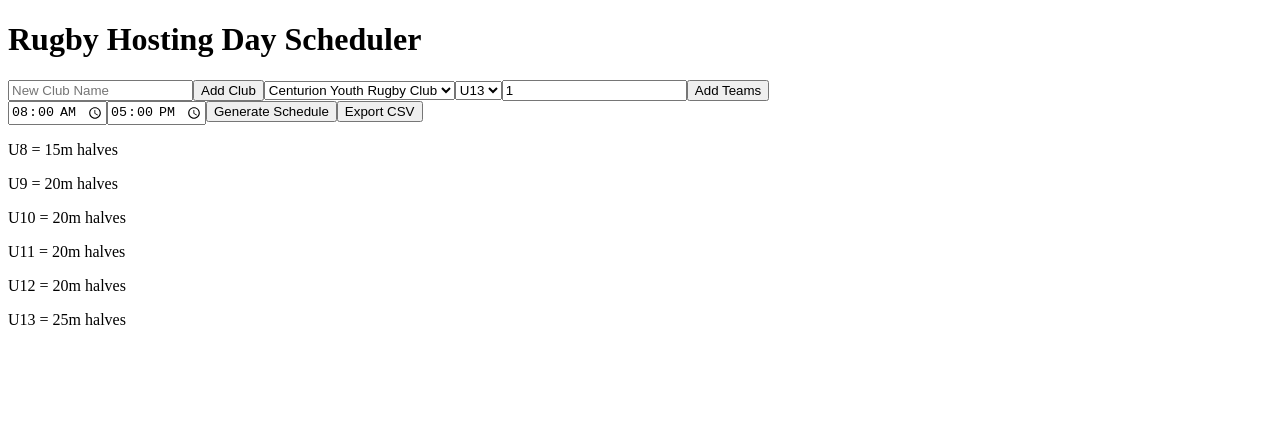
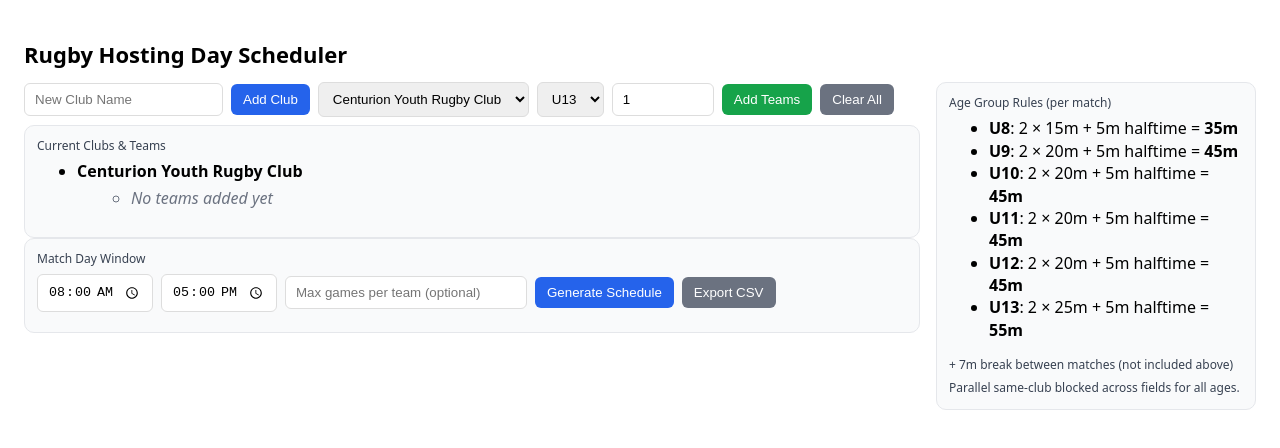
Before and after one commit to Nielman/Rugby-Scheduler, a Next.js app: page / in a window 1280 px wide. Shown: the top 448 px of the page. Built offline with nearby package versions, Linux system fonts and the light colour scheme.

Commit message:
Add files via upload

```diff
--- /dev/null
+++ b/pages/_app.js
@@ -0,0 +1,3 @@
+export default function App({ Component, pageProps }) {
+  return <Component {...pageProps} />;
+}
--- a/pages/index.js
+++ b/pages/index.js
@@ -1,30 +1,32 @@
+import React, { useState } from "react";
+import { addMinutes, format } from "date-fns";
 
-// Full working app directly embedded in index.js
-import React, { useState } from "react";
-import { format, addMinutes } from "date-fns";
-import { Button } from "../components/ui/button";
-import { Input } from "../components/ui/input";
-import { Card, CardContent } from "../components/ui/card";
+const AGE_RULES = {
+  U8: { halves: 2, halfDuration: 15, halftime: 5 },
+  U9: { halves: 2, halfDuration: 20, halftime: 5 },
+  U10: { halves: 2, halfDuration: 20, halftime: 5 },
+  U11: { halves: 2, halfDuration: 20, halftime: 5 },
+  U12: { halves: 2, halfDuration: 20, halftime: 5 },
+  U13: { halves: 2, halfDuration: 25, halftime: 5 }
+};
+const AGE_GROUPS = Object.keys(AGE_RULES);
+const FIELDS = ["Field A", "Field B"];
+const BETWEEN_MATCHES_BREAK = 7;
 
-const AGE_GROUPS = ["U8", "U9", "U10", "U11", "U12", "U13"];
-const AGE_COLORS = {
-  U8: "bg-green-100",
-  U9: "bg-yellow-100",
-  U10: "bg-blue-100",
-  U11: "bg-purple-100",
-  U12: "bg-pink-100",
-  U13: "bg-red-100",
+const s = {
+  page: { padding: 16, fontFamily: "system-ui, Arial, sans-serif", lineHeight: 1.4 },
+  h1: { fontSize: 22, fontWeight: 700, marginBottom: 12 },
+  row: { display: "flex", gap: 8, flexWrap: "wrap", alignItems: "center", marginBottom: 8 },
+  input: { border: "1px solid #ddd", borderRadius: 6, padding: "8px 10px" },
+  select: { border: "1px solid #ddd", borderRadius: 6, padding: "8px 10px" },
+  btn: { background: "#2563eb", color: "#fff", border: 0, borderRadius: 6, padding: "8px 12px", cursor: "pointer" },
+  btnGreen: { background: "#16a34a", color: "#fff", border: 0, borderRadius: 6, padding: "8px 12px", cursor: "pointer" },
+  btnGray: { background: "#6b7280", color: "#fff", border: 0, borderRadius: 6, padding: "8px 12px", cursor: "pointer" },
+  colWrap: { display: "grid", gridTemplateColumns: "1fr 320px", gap: 16, alignItems: "start" },
+  card: { border: "1px solid #e5e7eb", borderRadius: 10, padding: 12, background: "#f9fafb" },
+  label: { fontSize: 12, color: "#374151" },
+  success: { color: "#16a34a", fontWeight: 600, marginTop: 4, marginBottom: 6 }
 };
-const AGE_RULES = {
-  U8: { halves: 2, halfDuration: 15, break: 5 },
-  U9: { halves: 2, halfDuration: 20, break: 5 },
-  U10: { halves: 2, halfDuration: 20, break: 5 },
-  U11: { halves: 2, halfDuration: 20, break: 5 },
-  U12: { halves: 2, halfDuration: 20, break: 5 },
-  U13: { halves: 2, halfDuration: 25, break: 5 },
-};
-const FIELD_NAMES = ["Field A", "Field B"];
-const BETWEEN_MATCHES_BREAK = 7;
 
 export default function Home() {
   const [clubs, setClubs] = useState([{ name: "Centurion Youth Rugby Club", teams: {} }]);
@@ -35,53 +37,60 @@ export default function Home() {
   const [startTime, setStartTime] = useState("08:00");
   const [endTime, setEndTime] = useState("17:00");
   const [schedule, setSchedule] = useState([]);
+  const [message, setMessage] = useState("");
+  const [maxGamesCap, setMaxGamesCap] = useState("");
+
+  const matchDuration = (age) => {
+    const r = AGE_RULES[age];
+    return r.halves * r.halfDuration + r.halftime;
+  };
 
   const addClub = () => {
-const addTeamToClub = () => {
-    if (!selectedClub || teamCount <= 0) return;
-    const updated = clubs.map((club) => {
-      if (club.name === selectedClub) {
-        const newTeams = { ...club.teams };
-        newTeams[selectedAgeGroup] = (newTeams[selectedAgeGroup] || 0) + teamCount;
-        return { ...club, teams: newTeams };
-      }
-      return club;
-    });
-    setClubs([...updated]);
-  };
-    if (!newClubName.trim() || clubs.find((c) => c.name === newClubName)) return;
-    const newClubs = [...clubs, { name: newClubName, teams: {} }];
-    setClubs(newClubs);
-    setSelectedClub(newClubName);
+    const name = newClubName.trim();
+    if (!name || clubs.some((c) => c.name.toLowerCase() === name.toLowerCase())) return;
+    setClubs((prev) => [...prev, { name, teams: {} }]);
+    setSelectedClub(name);
     setNewClubName("");
   };
 
   const addTeamToClub = () => {
     if (!selectedClub || teamCount <= 0) return;
-    const updated = clubs.map((club) => {
-      if (club.name === selectedClub) {
-        const newTeams = { ...club.teams };
-        newTeams[selectedAgeGroup] = (newTeams[selectedAgeGroup] || 0) + teamCount;
-        return { ...club, teams: newTeams };
-      }
-      return club;
-    });
-    setClubs([...updated]);
+    setClubs((prev) =>
+      prev.map((c) => {
+        if (c.name !== selectedClub) return c;
+        const nt = { ...(c.teams || {}) };
+        nt[selectedAgeGroup] = (nt[selectedAgeGroup] || 0) + Number(teamCount);
+        return { ...c, teams: nt };
+      })
+    );
+    setMessage(`${teamCount} ${selectedAgeGroup} team(s) added to ${selectedClub}`);
+    setTimeout(() => setMessage(""), 2500);
   };
 
-  const getMatchDuration = (age) => {
-    const rule = AGE_RULES[age];
-    return rule.halves * rule.halfDuration + rule.break;
+  const removeClub = (clubName) => {
+    setClubs((prev) => prev.filter((c) => c.name !== clubName));
+    if (selectedClub === clubName) setSelectedClub("Centurion Youth Rugby Club");
   };
 
-  const generateSchedule = () => {
+  const removeAgeFromClub = (clubName, age) => {
+    setClubs((prev) =>
+      prev.map((c) => {
+        if (c.name !== clubName) return c;
+        const nt = { ...(c.teams || {}) };
+        delete nt[age];
+        return { ...c, teams: nt };
+      })
+    );
+  };
+
+  const buildMatches = () => {
     const matches = [];
     AGE_GROUPS.forEach((age) => {
       const allTeams = [];
       clubs.forEach((club) => {
-        const count = club.teams[age] || 0;
+        const count = Number(club.teams?.[age] || 0);
         for (let i = 0; i < count; i++) {
-          allTeams.push({ name: club.name + " " + age + " #" + (i + 1), club: club.name, age });
+          allTeams.push({ name: `${club.name} ${age} #${i + 1}`, club: club.name, age });
         }
       });
       for (let i = 0; i < allTeams.length; i++) {
@@ -91,47 +100,72 @@ const addTeamToClub = () => {
               age,
               teamA: allTeams[i],
               teamB: allTeams[j],
-              duration: getMatchDuration(age),
+              duration: matchDuration(age)
             });
           }
         }
       }
     });
+    for (let i = matches.length - 1; i > 0; i--) {
+      const k = Math.floor(Math.random() * (i + 1));
+      [matches[i], matches[k]] = [matches[k], matches[i]];
+    }
+    return matches;
+  };
 
-    const shuffled = matches.sort(() => Math.random() - 0.5);
-    const start = new Date("1970-01-01T" + startTime + ":00");
-    const end = new Date("1970-01-01T" + endTime + ":00");
-    const fieldTimes = FIELD_NAMES.map(() => new Date(start));
-    const scheduled = [];
+  const generateSchedule = () => {
+    const matches = buildMatches();
+    const dayStart = new Date(`1970-01-01T${startTime}:00`);
+    const dayEnd = new Date(`1970-01-01T${endTime}:00`);
+    const fieldTimes = { "Field A": new Date(dayStart), "Field B": new Date(dayStart) };
+    const fieldCounts = { "Field A": 0, "Field B": 0 };
+    const gamesByTeam = {};
+    const maxCap = Number(maxGamesCap) > 0 ? Number(maxGamesCap) : Infinity;
 
-    for (const match of shuffled) {
-      for (let f = 0; f < FIELD_NAMES.length; f++) {
-        const ft = fieldTimes[f];
-        const conflict = scheduled.some((m) =>
-          m.age === match.age &&
-          m.age === "U13" &&
-          (m.teamA.club === match.teamA.club || m.teamB.club === match.teamA.club) &&
-          format(m.startTime, "HH:mm") === format(ft, "HH:mm")
+    const out = [];
+
+    const hasParallelSameClub = (candidateStart, age, clubsToCheck) =>
+      out.some(
+        (x) =>
+          x.age === age &&
+          format(x.startTime, "HH:mm") === format(candidateStart, "HH:mm") &&
+          (clubsToCheck.includes(x.teamA.club) || clubsToCheck.includes(x.teamB.club))
       );
 
-        const matchEnd = addMinutes(ft, match.duration);
-        if (!conflict && matchEnd <= end) {
-          scheduled.push({
-            ...match,
-            field: FIELD_NAMES[f],
-            startTime: new Date(ft),
-            endTime: matchEnd,
+    for (const m of matches) {
+      const tA = m.teamA.name;
+      const tB = m.teamB.name;
+      if ((gamesByTeam[tA] || 0) >= maxCap || (gamesByTeam[tB] || 0) >= maxCap) continue;
+
+      const candidates = FIELDS.map((f) => {
+        const start = new Date(fieldTimes[f]);
+        const end = addMinutes(start, m.duration);
+        const parallelConflict = hasParallelSameClub(start, m.age, [m.teamA.club, m.teamB.club]);
+        const fits = end <= dayEnd && !parallelConflict;
+        return { field: f, start, end, fits };
       });
-          fieldTimes[f] = addMinutes(matchEnd, 7);
-          break;
-        }
-      }
+
+      const valid = candidates.filter((c) => c.fits);
+      if (!valid.length) continue;
+
+      valid.sort((a, b) => {
+        if (a.end.getTime() !== b.end.getTime()) return a.end - b.end;
+        return fieldCounts[a.field] - fieldCounts[b.field];
+      });
+
+      const chosen = valid[0];
+      out.push({ ...m, field: chosen.field, startTime: chosen.start, endTime: chosen.end });
+      gamesByTeam[tA] = (gamesByTeam[tA] || 0) + 1;
+      gamesByTeam[tB] = (gamesByTeam[tB] || 0) + 1;
+      fieldTimes[chosen.field] = addMinutes(chosen.end, BETWEEN_MATCHES_BREAK);
+      fieldCounts[chosen.field] += 1;
     }
 
-    setSchedule(scheduled);
+    setSchedule(out);
   };
 
   const exportCSV = () => {
+    if (!schedule.length) return;
     const headers = ["Field", "Age Group", "Start Time", "End Time", "Team A", "Team B"];
     const rows = schedule.map((m) => [
       m.field,
@@ -139,60 +173,173 @@ const addTeamToClub = () => {
       format(m.startTime, "HH:mm"),
       format(m.endTime, "HH:mm"),
       m.teamA.name,
-      m.teamB.name,
+      m.teamB.name
     ]);
     const csv = [headers, ...rows].map((r) => r.join(",")).join("\n");
-    const blob = new Blob([csv], { type: "text/csv;charset=utf-8;" });
+    const blob = new Blob([csv], { type: "text/csv;charset=utf-8" });
     const url = URL.createObjectURL(blob);
-    const link = document.createElement("a");
-    link.setAttribute("href", url);
-    link.setAttribute("download", "match_schedule.csv");
-    link.click();
+    const a = document.createElement("a");
+    a.href = url;
+    a.download = "match_schedule.csv";
+    a.click();
+  };
+
+  const clearAll = () => {
+    setClubs([{ name: "Centurion Youth Rugby Club", teams: {} }]);
+    setSelectedClub("Centurion Youth Rugby Club");
+    setSchedule([]);
+    setMessage("");
+    setMaxGamesCap("");
   };
 
   return (
-    <div className="p-6 space-y-6">
-      <h1 className="text-2xl font-bold">Rugby Hosting Day Scheduler</h1>
+    <div style={s.page}>
+      <h1 style={s.h1}>Rugby Hosting Day Scheduler</h1>
+      {message ? <div style={s.success}>✅ {message}</div> : null}
 
-      <div className="flex gap-2 flex-wrap">
-        <Input placeholder="New Club Name" value={newClubName} onChange={(e) => setNewClubName(e.target.value)} />
-        <Button onClick={addClub}>Add Club</Button>
-        <select className="border p-2 rounded-xl" value={selectedClub} onChange={(e) => setSelectedClub(e.target.value)}>
-          {clubs.map((c) => <option key={c.name}>{c.name}</option>)}
+      <div style={s.colWrap}>
+        <div>
+          <div style={s.row}>
+            <input
+              placeholder="New Club Name"
+              value={newClubName}
+              onChange={(e) => setNewClubName(e.target.value)}
+              style={s.input}
+            />
+            <button onClick={addClub} style={s.btn}>Add Club</button>
+
+            <select value={selectedClub} onChange={(e) => setSelectedClub(e.target.value)} style={s.select}>
+              {clubs.map((c) => (
+                <option key={c.name}>{c.name}</option>
+              ))}
             </select>
-        <select className="border p-2 rounded-xl" value={selectedAgeGroup} onChange={(e) => setSelectedAgeGroup(e.target.value)}>
-          {AGE_GROUPS.map((a) => <option key={a}>{a}</option>)}
+
+            <select value={selectedAgeGroup} onChange={(e) => setSelectedAgeGroup(e.target.value)} style={s.select}>
+              {AGE_GROUPS.map((a) => (
+                <option key={a}>{a}</option>
+              ))}
             </select>
-        <Input type="number" min="1" className="w-20" value={teamCount} onChange={(e) => setTeamCount(+e.target.value)} />
-        <Button onClick={addTeamToClub}>Add Teams</Button>
+
+            <input
+              type="number"
+              min="1"
+              value={teamCount}
+              onChange={(e) => setTeamCount(Number(e.target.value))}
+              style={{ ...s.input, width: 80 }}
+            />
+            <button onClick={addTeamToClub} style={s.btnGreen}>Add Teams</button>
+            <button onClick={clearAll} style={s.btnGray}>Clear All</button>
           </div>
 
-      <div className="flex gap-4">
-        <Input type="time" value={startTime} onChange={(e) => setStartTime(e.target.value)} />
-        <Input type="time" value={endTime} onChange={(e) => setEndTime(e.target.value)} />
-        <Button onClick={generateSchedule}>Generate Schedule</Button>
-        <Button onClick={exportCSV}>Export CSV</Button>
+          <div style={s.card}>
+            <div style={s.label}>Current Clubs & Teams</div>
+            <ul style={{ marginTop: 6 }}>
+              {clubs.map((club) => (
+                <li key={club.name} style={{ marginTop: 6 }}>
+                  <b>{club.name}</b>{" "}
+                  {club.name !== "Centurion Youth Rugby Club" && (
+                    <button
+                      onClick={() => removeClub(club.name)}
+                      style={{ ...s.btnGray, padding: "2px 8px", marginLeft: 6 }}
+                      title="Remove club"
+                    >
+                      Remove Club
+                    </button>
+                  )}
+                  <ul style={{ marginTop: 4, marginLeft: 14 }}>
+                    {Object.keys(club.teams || {}).length === 0 ? (
+                      <li style={{ color: "#6b7280", fontStyle: "italic" }}>No teams added yet</li>
+                    ) : (
+                      Object.entries(club.teams).map(([age, count]) => (
+                        <li key={age} style={{ display: "flex", alignItems: "center", gap: 8 }}>
+                          <span>
+                            {age}: {count} team(s) — {matchDuration(age)} min
+                          </span>
+                          <button
+                            onClick={() => removeAgeFromClub(club.name, age)}
+                            style={{ ...s.btnGray, padding: "2px 8px" }}
+                            title="Remove this age group from club"
+                          >
+                            ✕
+                          </button>
+                        </li>
+                      ))
+                    )}
+                  </ul>
+                </li>
+              ))}
+            </ul>
           </div>
 
-      <div className="flex flex-wrap gap-2 text-sm">
-        <p><span className="inline-block w-4 h-4 bg-green-100 border rounded mr-1"></span>U8 = 15m halves</p>
-        <p><span className="inline-block w-4 h-4 bg-yellow-100 border rounded mr-1"></span>U9 = 20m halves</p>
-        <p><span className="inline-block w-4 h-4 bg-blue-100 border rounded mr-1"></span>U10 = 20m halves</p>
-        <p><span className="inline-block w-4 h-4 bg-purple-100 border rounded mr-1"></span>U11 = 20m halves</p>
-        <p><span className="inline-block w-4 h-4 bg-pink-100 border rounded mr-1"></span>U12 = 20m halves</p>
-        <p><span className="inline-block w-4 h-4 bg-red-100 border rounded mr-1"></span>U13 = 25m halves</p>
+          <div style={s.card}>
+            <div style={s.label}>Match Day Window</div>
+            <div style={{ ...s.row, marginTop: 6 }}>
+              <input type="time" value={startTime} onChange={(e) => setStartTime(e.target.value)} style={s.input} />
+              <input type="time" value={endTime} onChange={(e) => setEndTime(e.target.value)} style={s.input} />
+              <input
+                type="number"
+                min="1"
+                placeholder="Max games per team (optional)"
+                value={maxGamesCap}
+                onChange={(e) => setMaxGamesCap(e.target.value)}
+                style={{ ...s.input, width: 220 }}
+              />
+              <button onClick={generateSchedule} style={s.btn}>Generate Schedule</button>
+              <button onClick={exportCSV} style={s.btnGray}>Export CSV</button>
+              {schedule.length > 0 ? (
+                <span style={{ fontSize: 12, color: "#065f46" }}>Total Matches: {schedule.length}</span>
+              ) : null}
+            </div>
+          </div>
         </div>
 
-      <div className="grid grid-cols-1 md:grid-cols-2 gap-4">
-        {schedule.map((match, idx) => (
-          <Card key={idx}>
-            <CardContent className={"p-4 " + AGE_COLORS[match.age]}>
-              <p className="font-bold">{match.age} | {match.teamA.name} vs {match.teamB.name}</p>
-              <p>{match.field}</p>
-              <p>{format(match.startTime, "HH:mm")} - {format(match.endTime, "HH:mm")}</p>
-            </CardContent>
-          </Card>
-        ))}
+        <div>
+          <div style={s.card}>
+            <div style={s.label}>Age Group Rules (per match)</div>
+            <ul style={{ marginTop: 6 }}>
+              {AGE_GROUPS.map((age) => {
+                const r = AGE_RULES[age];
+                const total = matchDuration(age);
+                return (
+                  <li key={age}>
+                    <b>{age}</b>: {r.halves} × {r.halfDuration}m + {r.halftime}m halftime = <b>{total}m</b>
+                  </li>
+                );
+              })}
+            </ul>
+            <div style={{ marginTop: 6, fontSize: 12, color: "#374151" }}>
+              + {BETWEEN_MATCHES_BREAK}m break between matches (not included above)
+            </div>
+            <div style={{ marginTop: 6, fontSize: 12, color: "#374151" }}>
+              Parallel same-club blocked across fields for all ages.
+            </div>
+          </div>
+        </div>
+      </div>
+
+      <div style={{ display: "grid", gridTemplateColumns: "1fr 1fr", gap: 12, marginTop: 16 }}>
+        {schedule.map((m, i) => {
+          const r = AGE_RULES[m.age];
+          const h = r.halfDuration;
+          const ht = r.halftime;
+          const firstHalfEnd = addMinutes(m.startTime, h);
+          const secondHalfStart = addMinutes(firstHalfEnd, ht);
+          const secondHalfEnd = addMinutes(secondHalfStart, h);
+          return (
+            <div key={i} style={s.card}>
+              <div style={{ fontWeight: 700 }}>
+                {m.age} | {m.teamA.name} vs {m.teamB.name}
+              </div>
+              <div>{m.field}</div>
+              <div>
+                {format(m.startTime, "HH:mm")} – {format(m.endTime, "HH:mm")}
+              </div>
+              <div style={{ fontSize: 12, marginTop: 6, color: "#374151" }}>
+                1st: {format(m.startTime, "HH:mm")}–{format(firstHalfEnd, "HH:mm")} • HT: {format(firstHalfEnd, "HH:mm")}–{format(secondHalfStart, "HH:mm")} • 2nd: {format(secondHalfStart, "HH:mm")}–{format(secondHalfEnd, "HH:mm")}
+              </div>
+            </div>
+          );
+        })}
       </div>
     </div>
   );
```
Also changed, not shown: package.json (+2 -6 lines), 1 other file (tests, documents, lock files or other folders). Lines whose indentation alone changed are shown as unchanged.
